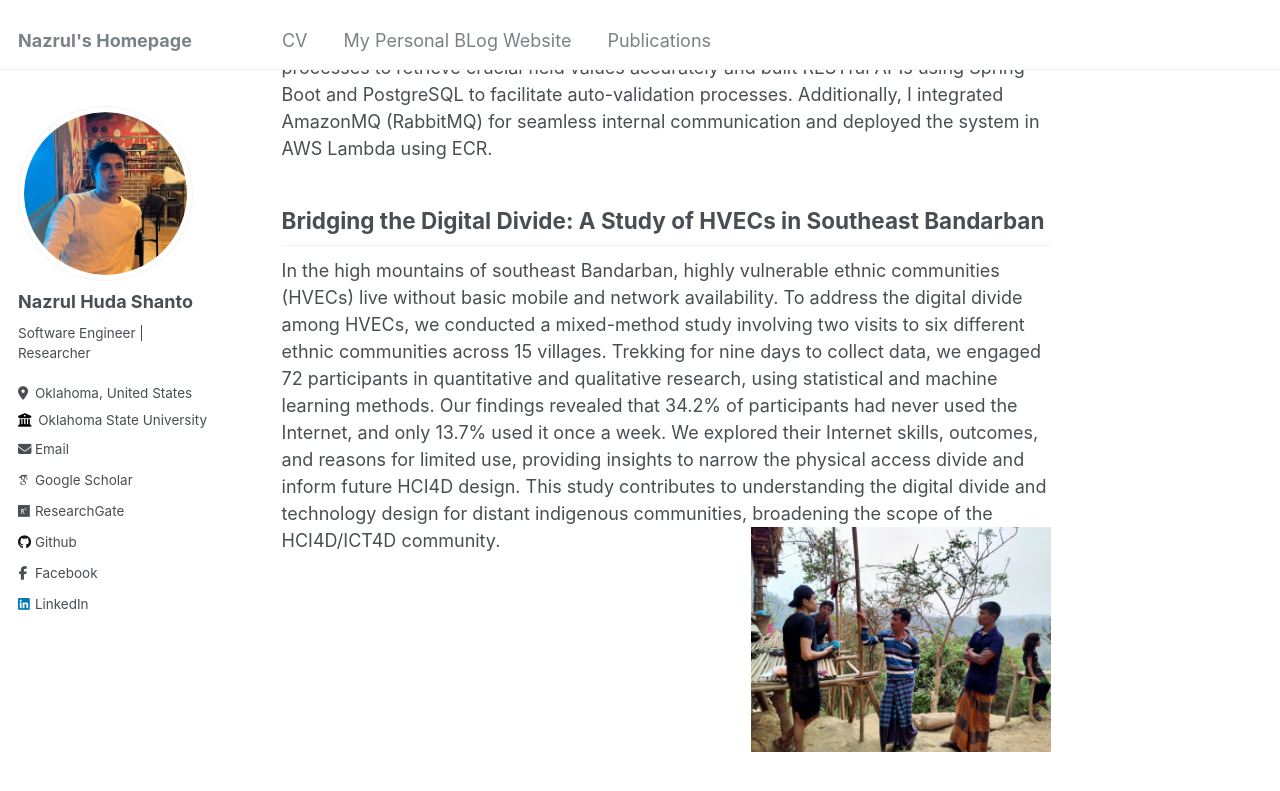
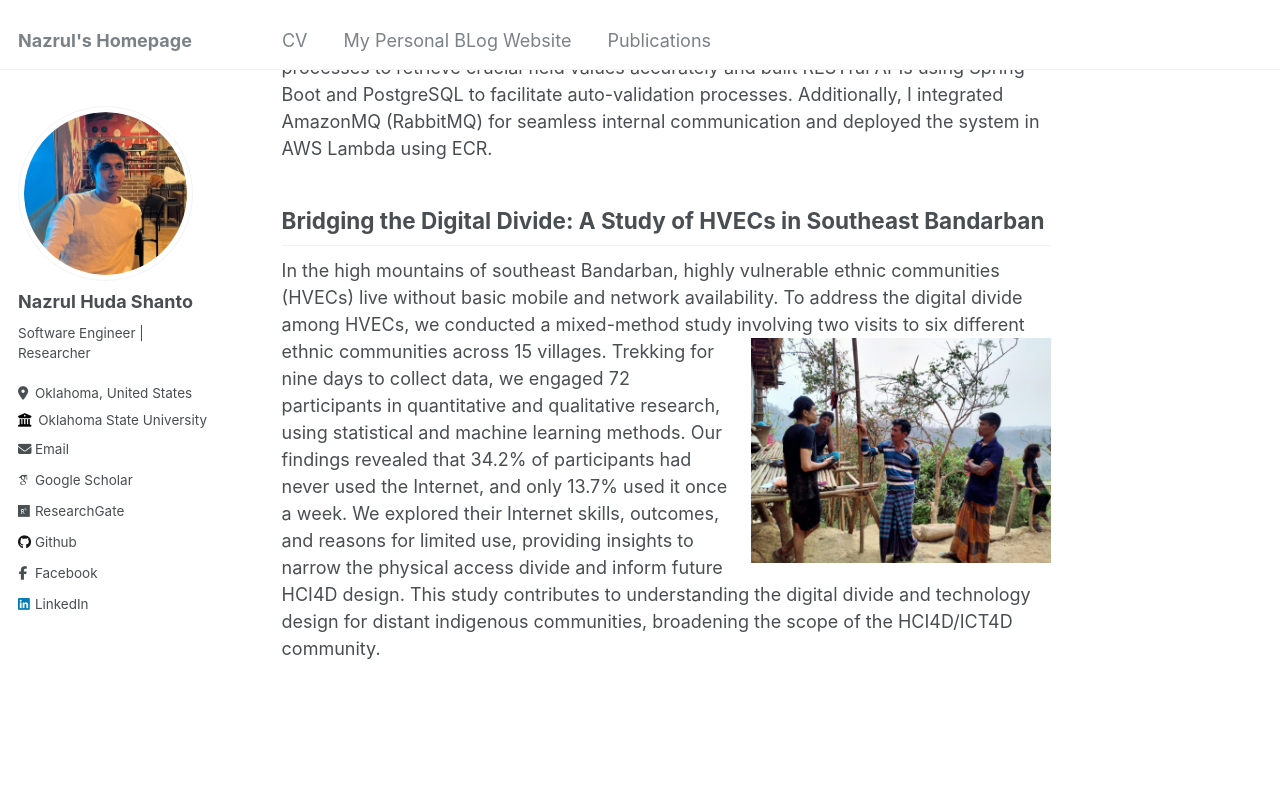
Before and after one commit to nazrulhuda/portfolio, a Jekyll site: the page built from _pages/about.md, in a window 1280 px wide and 900 px high, scrolled down 780 px. Shown: the top 791 px of the window. Built offline with Jekyll 4.4.1, drawn with Linux system fonts in a browser that asks for light colours; some web fonts are replaced.

Commit message:
first commit

```diff
--- a/_pages/about.md
+++ b/_pages/about.md
@@ -22,4 +22,4 @@ redirect_from:
 For a US-based borrowing company, I implemented automatic validation for borrower documents by developing machine learning classifiers to identify document types, enhancing the system’s verification process. I engineered a specialized document trimmer that uses advanced ML classifiers to intelligently remove irrelevant pages, sending only important pages to AWS Textract for precise data extraction. I developed robust extraction processes to retrieve crucial field values accurately and built RESTful APIs using Spring Boot and PostgreSQL to facilitate auto-validation processes. Additionally, I integrated AmazonMQ (RabbitMQ) for seamless internal communication and deployed the system in AWS Lambda using ECR.
 
 ## Bridging the Digital Divide: A Study of HVECs in Southeast Bandarban
-In the high mountains of southeast Bandarban, highly vulnerable ethnic communities (HVECs) live without basic mobile and network availability. To address the digital divide among HVECs, we conducted a mixed-method study involving two visits to six different ethnic communities across 15 villages. Trekking for nine days to collect data, we engaged 72 participants in quantitative and qualitative research, using statistical and machine learning methods. Our findings revealed that 34.2% of participants had never used the Internet, and only 13.7% used it once a week. We explored their Internet skills, outcomes, and reasons for limited use, providing insights to narrow the physical access divide and inform future HCI4D design. This study contributes to understanding the digital divide and technology design for distant indigenous communities, broadening the scope of the HCI4D/ICT4D community.![Illustration of combining vision and language modalities](images/o.jpg){: .align-right width="300px"}
+In the high mountains of southeast Bandarban, highly vulnerable ethnic communities (HVECs) live without basic mobile and network availability. To address the digital divide among HVECs, we conducted a mixed-method study involving two visits ![Illustration of combining vision and language modalities](images/o.jpg){: .align-right width="300px"} to six different ethnic communities across 15 villages. Trekking for nine days to collect data, we engaged 72 participants in quantitative and qualitative research, using statistical and machine learning methods. Our findings revealed that 34.2% of participants had never used the Internet, and only 13.7% used it once a week. We explored their Internet skills, outcomes, and reasons for limited use, providing insights to narrow the physical access divide and inform future HCI4D design. This study contributes to understanding the digital divide and technology design for distant indigenous communities, broadening the scope of the HCI4D/ICT4D community.
```
